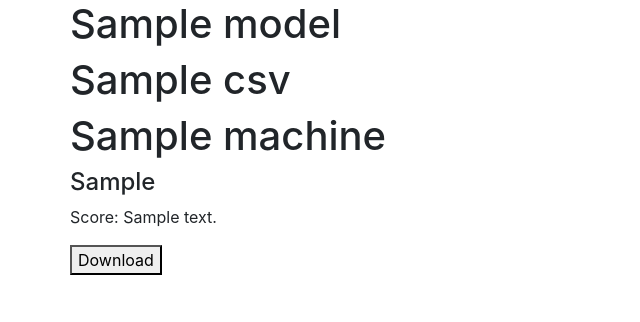
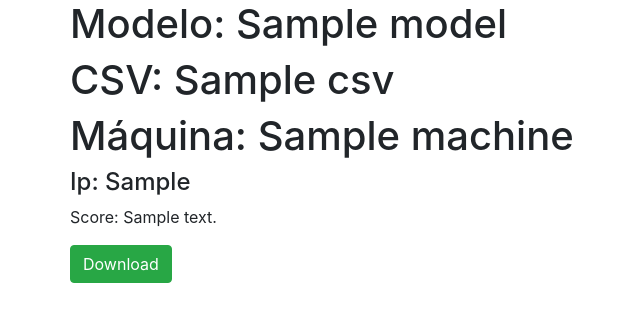
Before and after one commit to sergiosalonso/autoML, a Django app: template ml_core/templates/process/rpc.html in a window 1280 px wide. Shown: the part 87-409 px from the top of the page, without its empty margins (15-655 px from the left). Run offline with Django 3.2, Linux system fonts and the light colour scheme; the template is opened without the code that fills it: most values are stand-ins (such as "Sample title", 1, 10 or a date in 2020); some libraries are stand-ins or nearby versions.

Commit message:
success again

```diff
--- a/ml_core/templates/process/rpc.html
+++ b/ml_core/templates/process/rpc.html
@@ -4,13 +4,13 @@
   form{margin-top:5%;}
 </style>
 
-<h1 class="checkout">{{model}} </h1>
-<h1 class="checkout">{{csv}} </h1>
-<h1 class="checkout">{{machine}}</h1>
-<h4 class="checkout">{{machine_ip}} </h4>
+<h1 class="checkout">Modelo: {{model}} </h1>
+<h1 class="checkout">CSV: {{csv}} </h1>
+<h1 class="checkout">Máquina: {{machine}}</h1>
+<h4 class="checkout">Ip: {{machine_ip}} </h4>
 <p>Score: {{message}}</p>
 
-<a href="{{model_binary}}" download><button type="button" name="button">Download</button></a>
+<a class="btn btn-success" href="{{model_binary}}" download>Download</a>
 
 
 {% endblock %}
```
